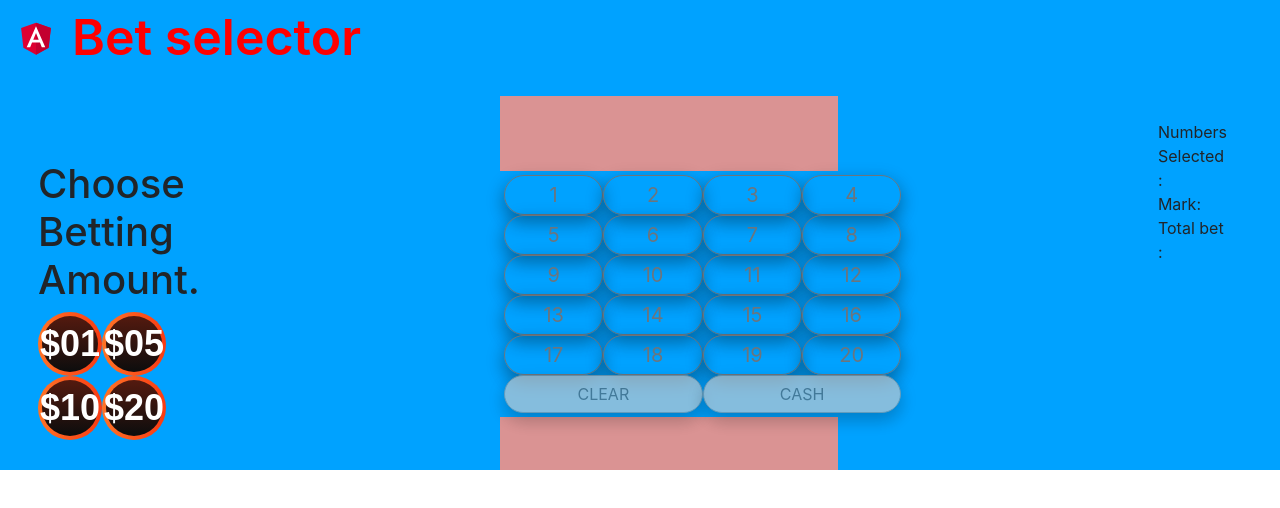
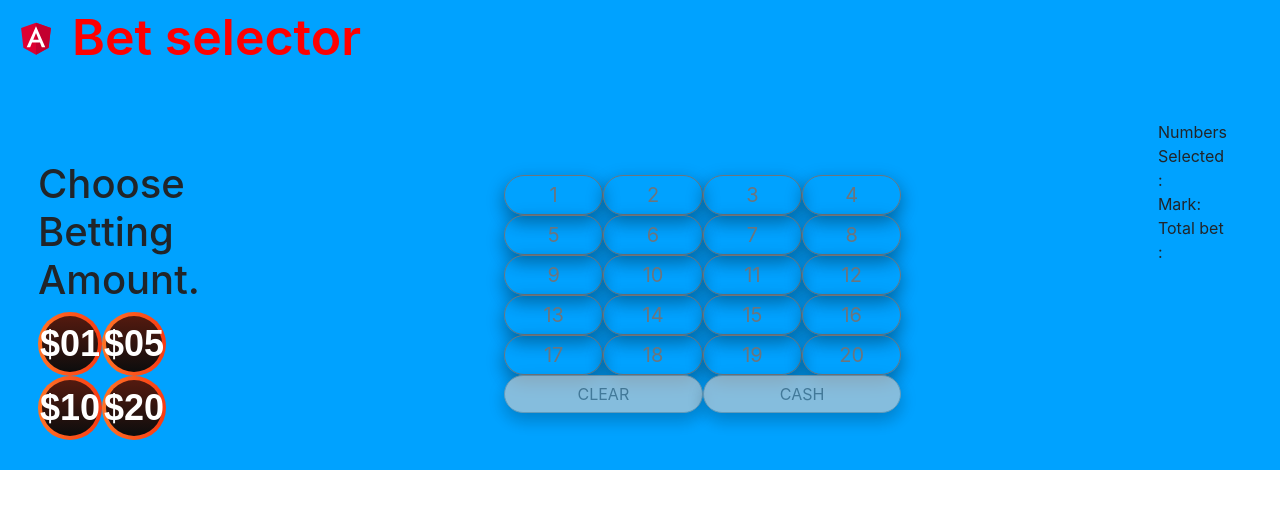
Before and after one commit to rgeorgoulis/Number-Picker-Site, an Angular app: page / in a window 1280 px wide. Shown: the top 508 px of the page. Built offline with nearby package versions, Linux system fonts and the light colour scheme.

Commit message:
Update calculation-area.component.css
rgb(218, 147, 147);

```diff
--- a/src/app/components/calculation-area/calculation-area.component.css
+++ b/src/app/components/calculation-area/calculation-area.component.css
@@ -23,7 +23,7 @@ margin-top: 120px;
 margin-right: 300px;
 }
 .number-selector-container{
-  background-color:  rgb(218, 147, 147);
+  background-color:  #00a2ff;
 flex: 1 1 1;
 margin-left: 500px;
 margin-top:  -374px;
```
